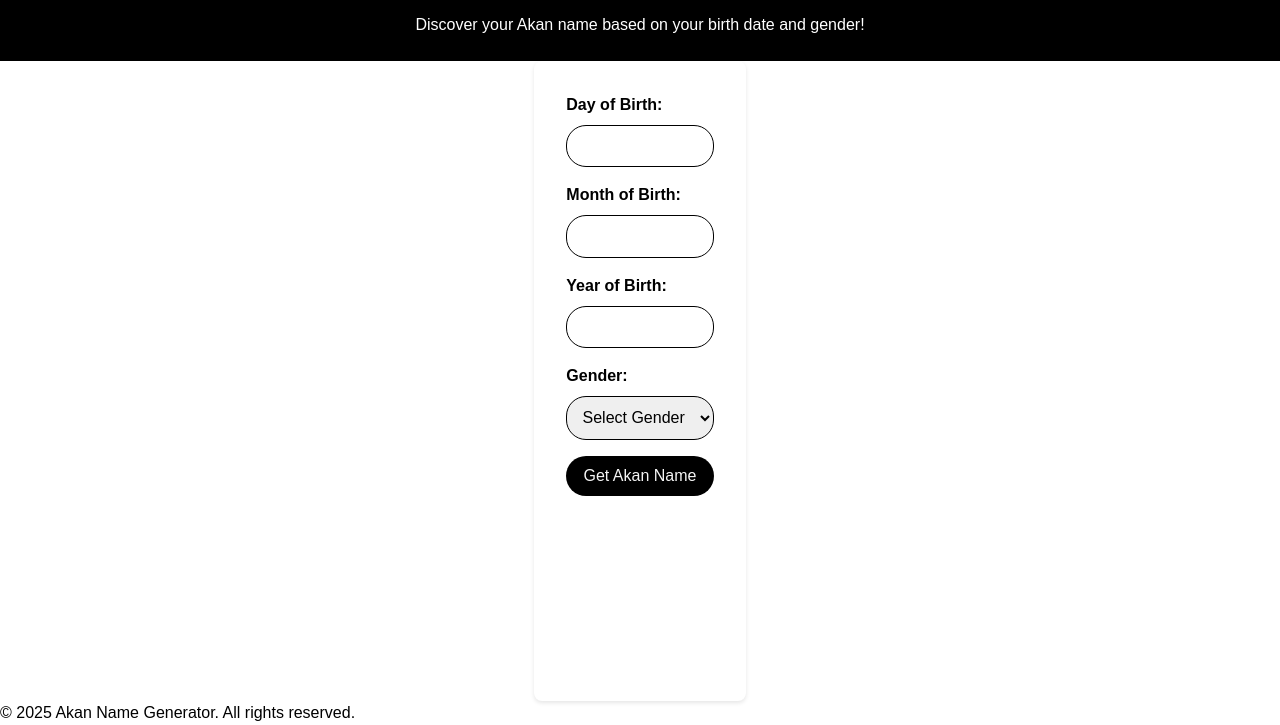
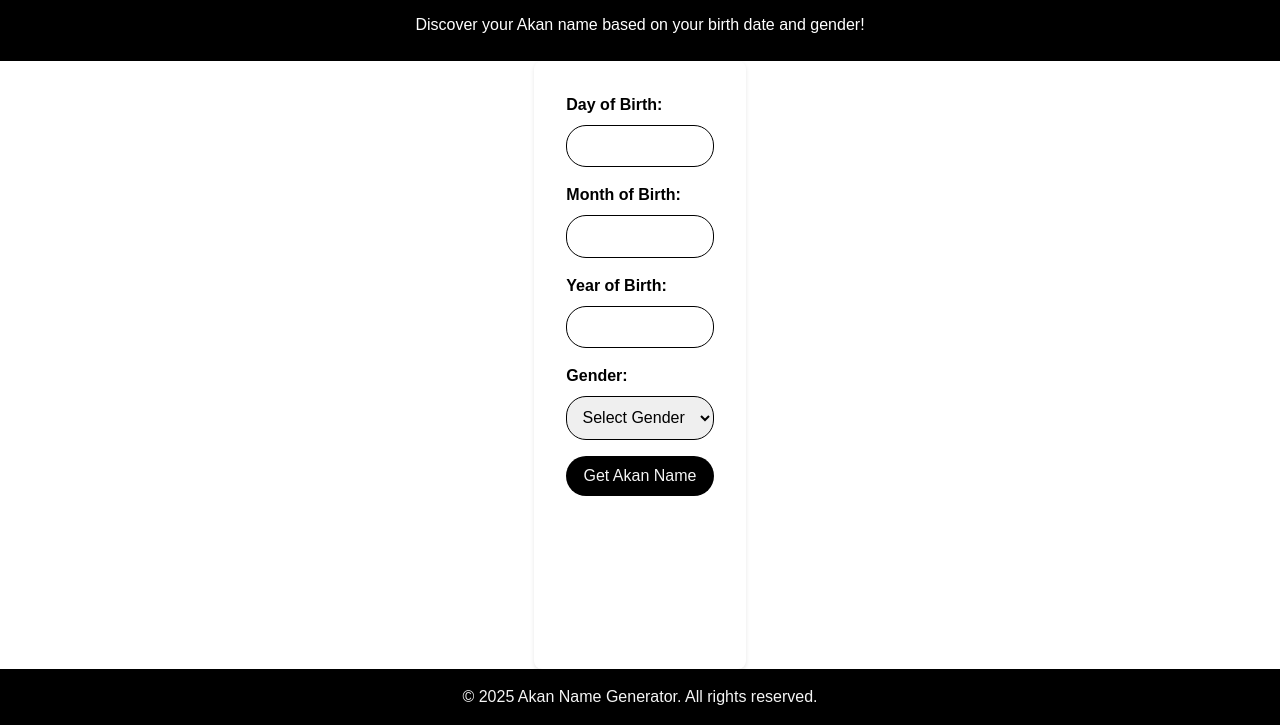
Before and after one commit to BryOk-droid/Akan-Name-UI-Project, a plain HTML site: page index.html in a window 1280 px wide. Shown: the part 75-800 px from the top of the page. Drawn offline with Linux system fonts and the light colour scheme.

Commit message:
Style footer with background and text alignment

```diff
--- a/css/style.css
+++ b/css/style.css
@@ -83,3 +83,9 @@ button:hover {
   font-weight: bold;
   display: none;
 }
+footer {
+  text-align: center;
+  padding: 1em;
+  background: black;
+  color: whitesmoke;
+}
```
